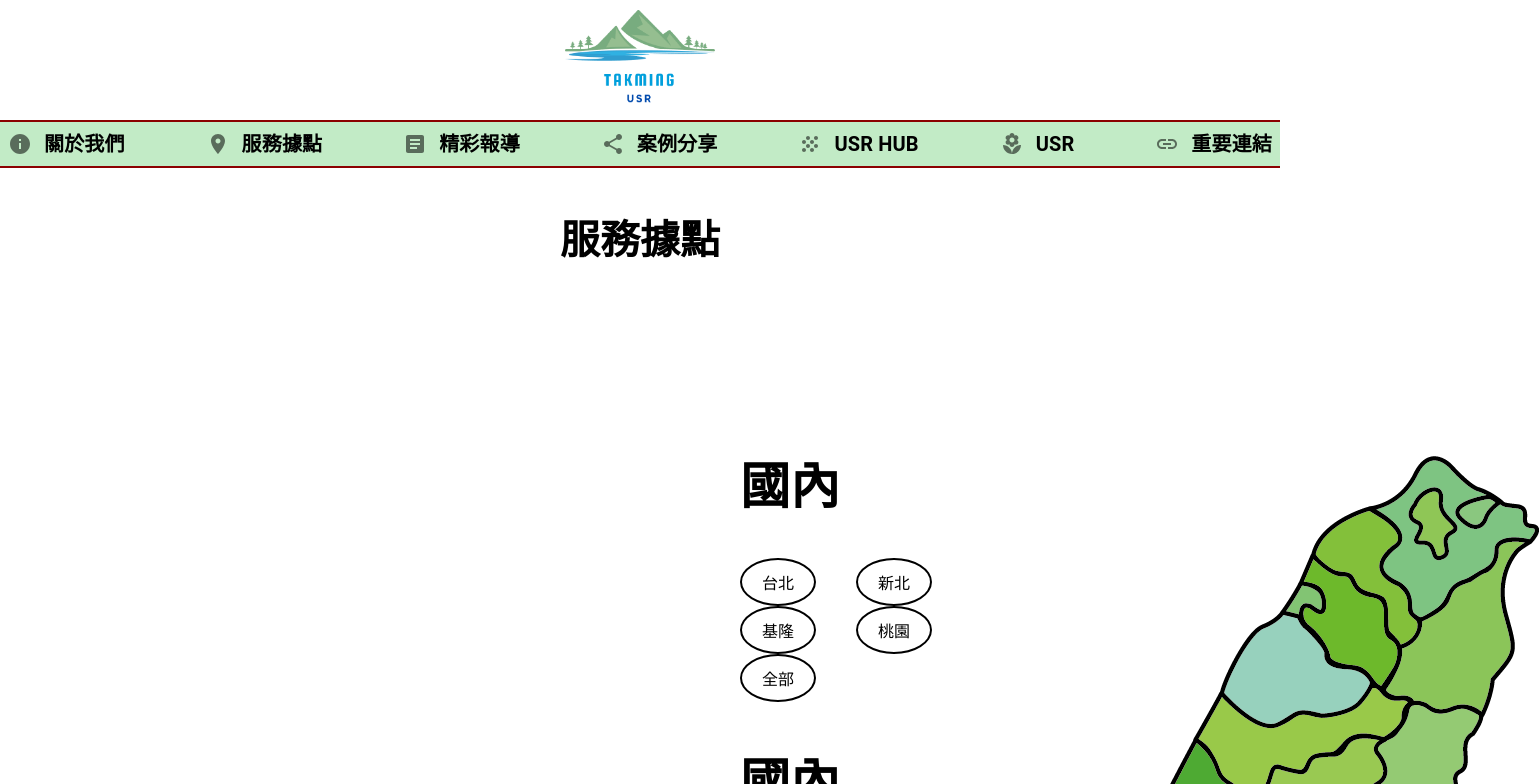
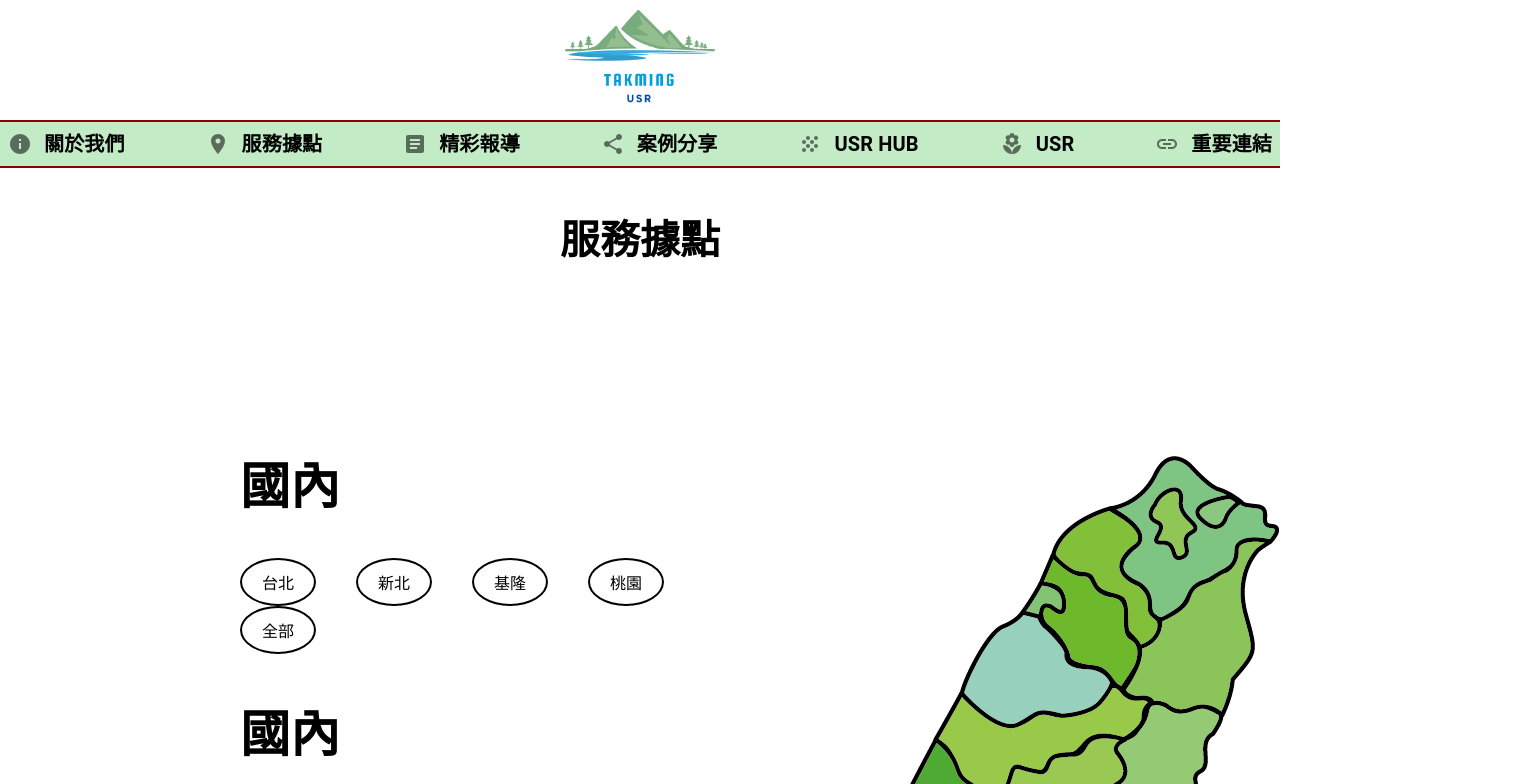
Before and after one commit to suenyong/usr-takming, a React (Create React App) app: page /Service in a window 1280 px wide. Shown: the top 784 px of the page, 1540 px wide, since content can reach past the window. Built offline with nearby package versions, Linux system fonts and the light colour scheme.

Commit message:
Service3

```diff
--- a/src/web/module/about_us/styles/Service.css
+++ b/src/web/module/about_us/styles/Service.css
@@ -10,7 +10,7 @@
 .service-content {
   display: flex;
   align-items: flex-start;
-  margin-left: 700px;
+  margin-left: 200px;
 }
 
 .service-text {
```
